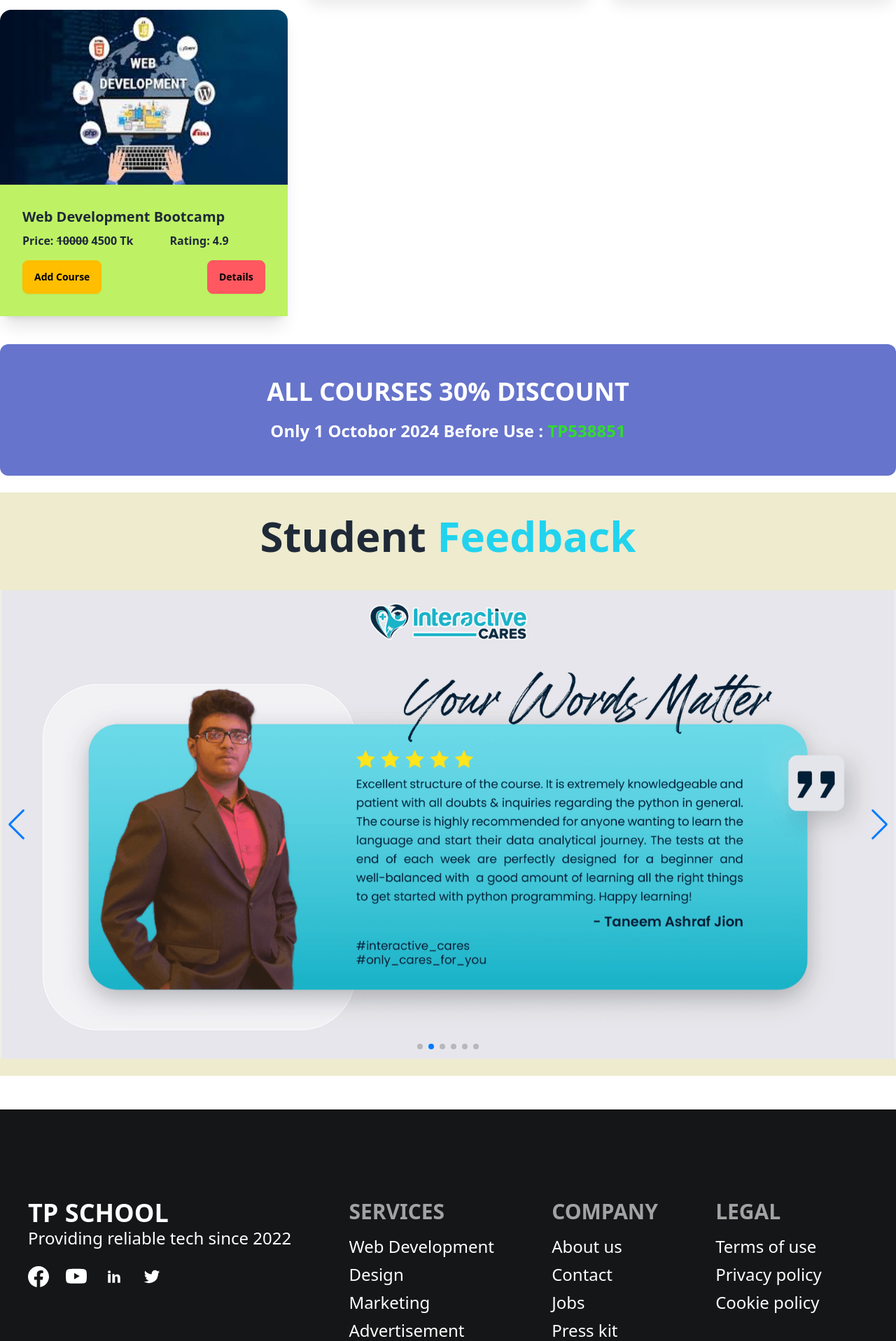
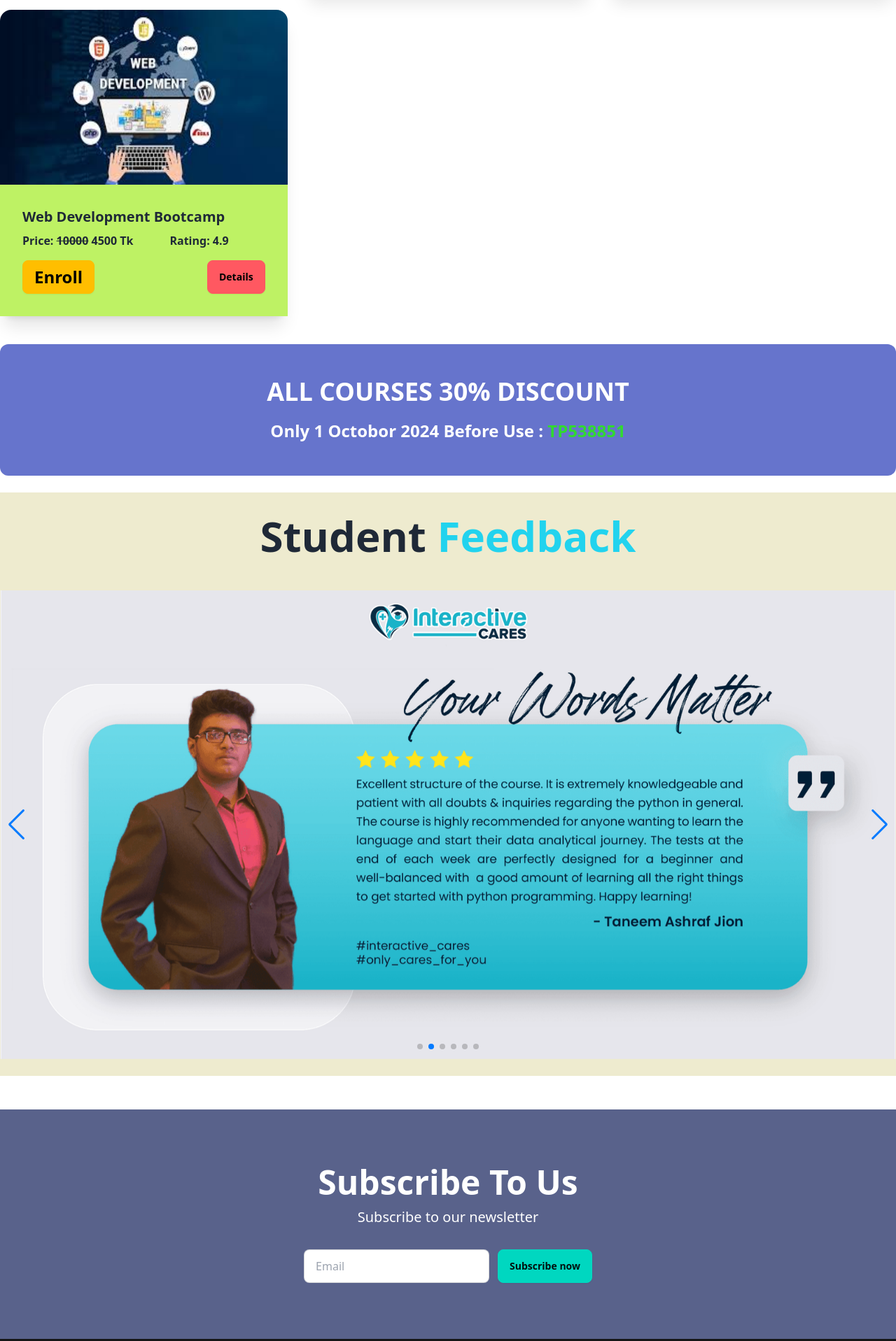
Before and after one commit to Prosantaroy1/TP-School-Project, a React (Vite) app: page / in a window 1280 px wide. Shown: the part 2533-4450 px from the top of the page at 70% size. Built offline with nearby package versions, Linux system fonts and the light colour scheme; no server answers.

Commit message:
course page done

```diff
--- /dev/null
+++ b/src/component/pages/CourseMain/CourseMain.jsx
@@ -0,0 +1,29 @@
+import Courses from "../Coursespage/Courses";
+import SubscribeSec from "../Subscribe Sec/SubscribeSec";
+
+const CourseMain = () => {
+    return (
+        <>
+            <div className="mb-8">
+                {/* banner course */}
+                <div className="py-32 bg-gradient-to-r from-red-200 to-yellow-200">
+                    <div className="container mx-auto">
+                        <h4 className="text-center text-5xl font-bold">Complete Collection of TP School Courses</h4>
+                        <p className="text-center text-2xl font-semibold pt-6">
+                            Lorem ipsum dolor sit amet, consectetur adipisicing elit. Nemo asperiores<br /> sapiente quam alias, dolor,
+                            ullam impedit dolore beatae repudiandae deleniti<br /> reiciendis itaque vitae? Debitis, iusto?
+                        </p>
+
+                    </div>
+                </div>
+                {/* courser */}
+                <div className="pt-12">
+                    <Courses />
+                </div>
+            </div>
+            <SubscribeSec/>
+        </>
+    );
+};
+
+export default CourseMain;
--- a/src/component/pages/CoursesCard/CoursesCard.jsx
+++ b/src/component/pages/CoursesCard/CoursesCard.jsx
@@ -18,7 +18,7 @@ const CoursesCard = ({course}) => {
                     <p className="text-[16px] font-semibold">Rating: {rating}</p>
                  </div>
                  <div className="flex justify-between pt-2 items-center">
-                   <button className="btn btn-warning">Add Course</button>
+                   <button className="btn text-2xl btn-warning">Enroll</button>
                    <Link to={`/details/${id}`}>
                       <button className="btn btn-error">Details</button>
                    </Link>
--- a/src/component/pages/DisCountSection/DiscountSection.jsx
+++ b/src/component/pages/DisCountSection/DiscountSection.jsx
@@ -9,6 +9,7 @@ const DiscountSection = () => {
                 <span className="font-bold text-[#24f409cc]"> TP538851</span>
             </h4>
         </div>
+
     );
 };
 
--- a/src/component/pages/Home/Home.jsx
+++ b/src/component/pages/Home/Home.jsx
@@ -8,6 +8,7 @@ import AOS from 'aos';
 import 'aos/dist/aos.css';
 import Category from "../categoryCourses/Category";
 import FeedbackStu from "../FeedbackStudent/FeedbackStu";
+import SubscribeSec from "../Subscribe Sec/SubscribeSec";
 
 const Home = () => {
     //aos
@@ -22,6 +23,7 @@ const Home = () => {
             <Courses/>
             <DiscountSection/>
             <FeedbackStu/>
+            <SubscribeSec/>
         </div>
     );
 };
--- /dev/null
+++ b/src/component/pages/Subscribe Sec/SubscribeSec.jsx
@@ -0,0 +1,17 @@
+
+const SubscribeSec = () => {
+    return (
+        <div className="bg-[#59628b] text-white">
+            <div data-aos="zoom-in-up" className="container mx-auto  flex items-center justify-center flex-col gap-3 py-20">
+                <h3 className="text-5xl font-semibold">Subscribe To Us</h3>
+                <p className="text-xl font-medium">Subscribe to our newsletter</p>
+                <div className="flex pt-5 items-center gap-3">
+                    <input type="email" placeholder="Email" className="input text-black input-bordered w-full" />
+                    <button className="btn btn-accent">Subscribe now</button>
+                </div>
+            </div>
+        </div>
+    );
+};
+
+export default SubscribeSec;
--- a/src/routers/router.jsx
+++ b/src/routers/router.jsx
@@ -3,10 +3,10 @@ import Main from "../component/layout/Main";
 import Errorpage from "../component/pages/Errorpages/Errorpage";
 import Home from "../component/pages/Home/Home";
 import About from "../component/pages/About/About";
-import Courses from "../component/pages/Coursespage/Courses";
 import Login from "../component/pages/Login/Login";
 import Register from "../component/pages/Register/Register";
 import CoursesDetails from "../component/pages/CoursesDetails/CoursesDetails";
+import CourseMain from "../component/pages/CourseMain/CourseMain";
 
 
 
@@ -26,7 +26,7 @@ const router = createBrowserRouter([
         },
         {
             path: '/courses',
-            element: <Courses/>
+            element: <CourseMain/>
         },
         {
           path: '/login',
```
